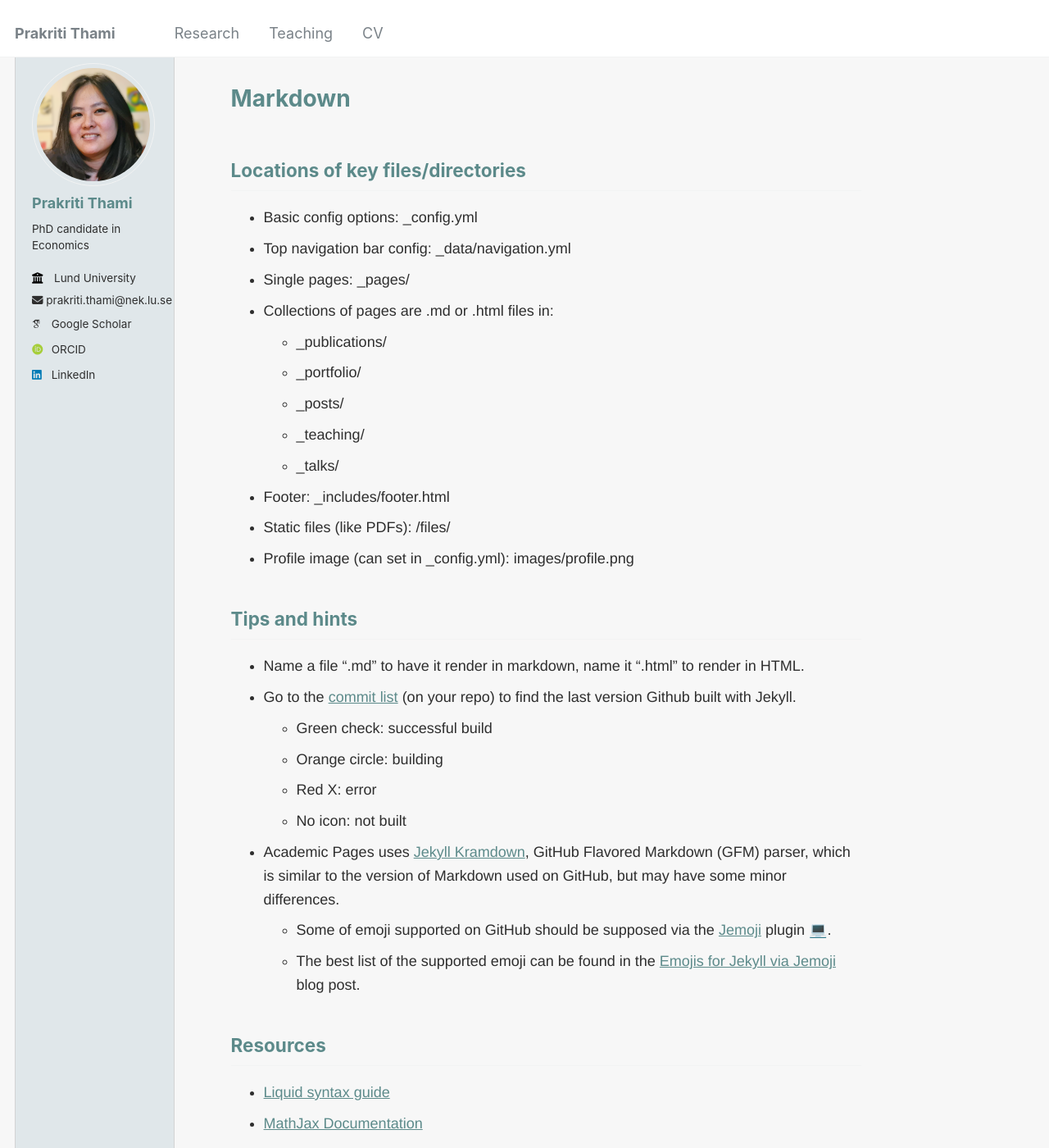
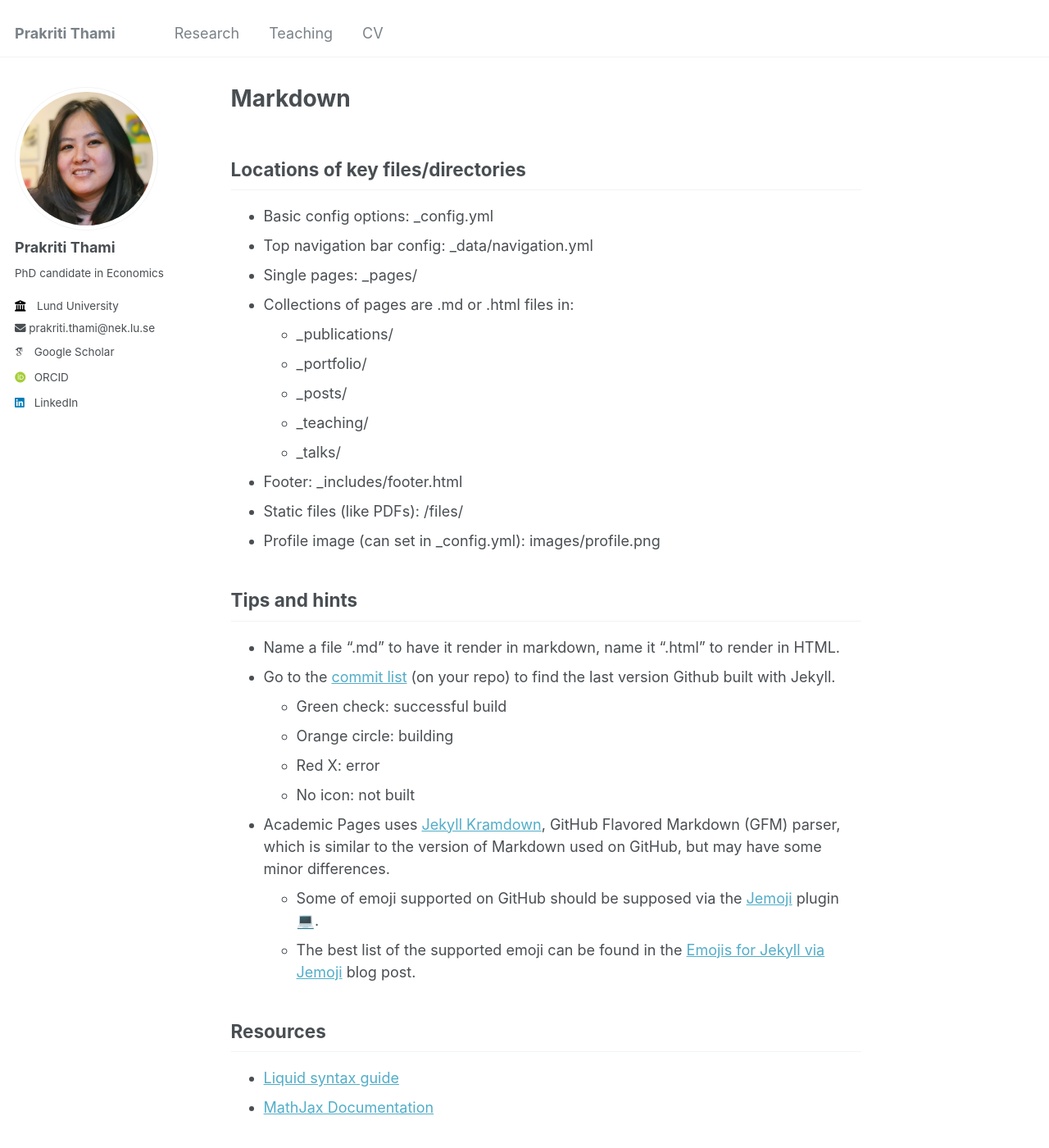
Before and after one commit to prakritithami/prakritithami.github.io, a Jekyll site: the page built from _pages/markdown.md, in a window 1280 px wide and 1400 px high. Shown: the whole window at 82% size. Built offline with Jekyll 4.4.1, drawn with Linux system fonts in a browser that asks for light colours; emoji names are drawn with the system emoji font; some web fonts are replaced.

Commit message:
Update main.scss

```diff
--- a/assets/css/main.scss
+++ b/assets/css/main.scss
@@ -39,85 +39,3 @@
 @import "vendor/font-awesome/brands";
 @import "vendor/magnific-popup/magnific-popup";
 @import "print";
-
-/* General Body and Text Styling */
-body {
-    background-color: #f7f7f7; /* Soft Gray Background */
-    color: #2e2e2e; /* Dark Charcoal Text */
-    font-family: 'Helvetica', 'Arial', sans-serif; /* Choose a clean, professional font */
-    line-height: 1.6;
-}
-
-/* Container or Main Section */
-.container {
-    background-color: #ffffff; /* White Background for main content */
-    padding: 20px;
-    border: 1px solid #d3d3d3; /* Light Gray Border */
-    border-radius: 5px;
-    box-shadow: 0px 2px 4px rgba(0, 0, 0, 0.1); /* Subtle shadow for depth */
-}
-
-/* Headers */
-h1, h2, h3, h4 {
-    color: #5c8a8a; /* Muted Teal for Headers */
-    margin-bottom: 15px;
-}
-
-/* Links */
-a {
-    color: #5c8a8a; /* Muted Teal Links */
-    text-decoration: none; /* Remove underline for a cleaner look */
-}
-
-a:hover {
-    color: #79856b; /* Muted Olive on Hover */
-    text-decoration: underline; /* Underline on hover for accessibility */
-}
-
-/* Sidebar or Secondary Sections */
-.sidebar {
-    background-color: #e0e7ea; /* Muted Blue Gray for Sidebar */
-    padding: 20px;
-    border: 1px solid #d3d3d3;
-    border-radius: 5px;
-}
-
-/* Footer */
-.page__footer {
-    background-color: #5c8a8a; /* Muted Teal for Footer */
-    color: #ffffff; /* White text for contrast */
-    padding: 20px;
-    text-align: center;
-}
-
-/* Buttons */
-.button {
-    background-color: #5c8a8a; /* Muted Teal Button Background */
-    color: #ffffff; /* White Text */
-    padding: 10px 20px;
-    border: none;
-    border-radius: 5px;
-    text-align: center;
-    cursor: pointer;
-    display: inline-block;
-    margin: 10px 0;
-}
-
-.button:hover {
-    background-color: #79856b; /* Slightly darker on hover */
-}
-
-/* Borders and Dividers */
-hr {
-    border: 1px solid #d3d3d3; /* Light Gray Divider */
-    margin: 30px 0;
-}
-
-.author__avatar {
-    display: block; /* Ensures the image behaves like a block element */
-    max-width: 150px; /* Adjust the size as needed */
-    border-radius: 50%; /* Ensures the image is circular */
-    margin-top: 20px; /* Adds space above the image */
-    z-index: 10; /* Ensures the image is on top of other elements */
-    position: relative; /* Helps manage overlapping elements */
-}
```
